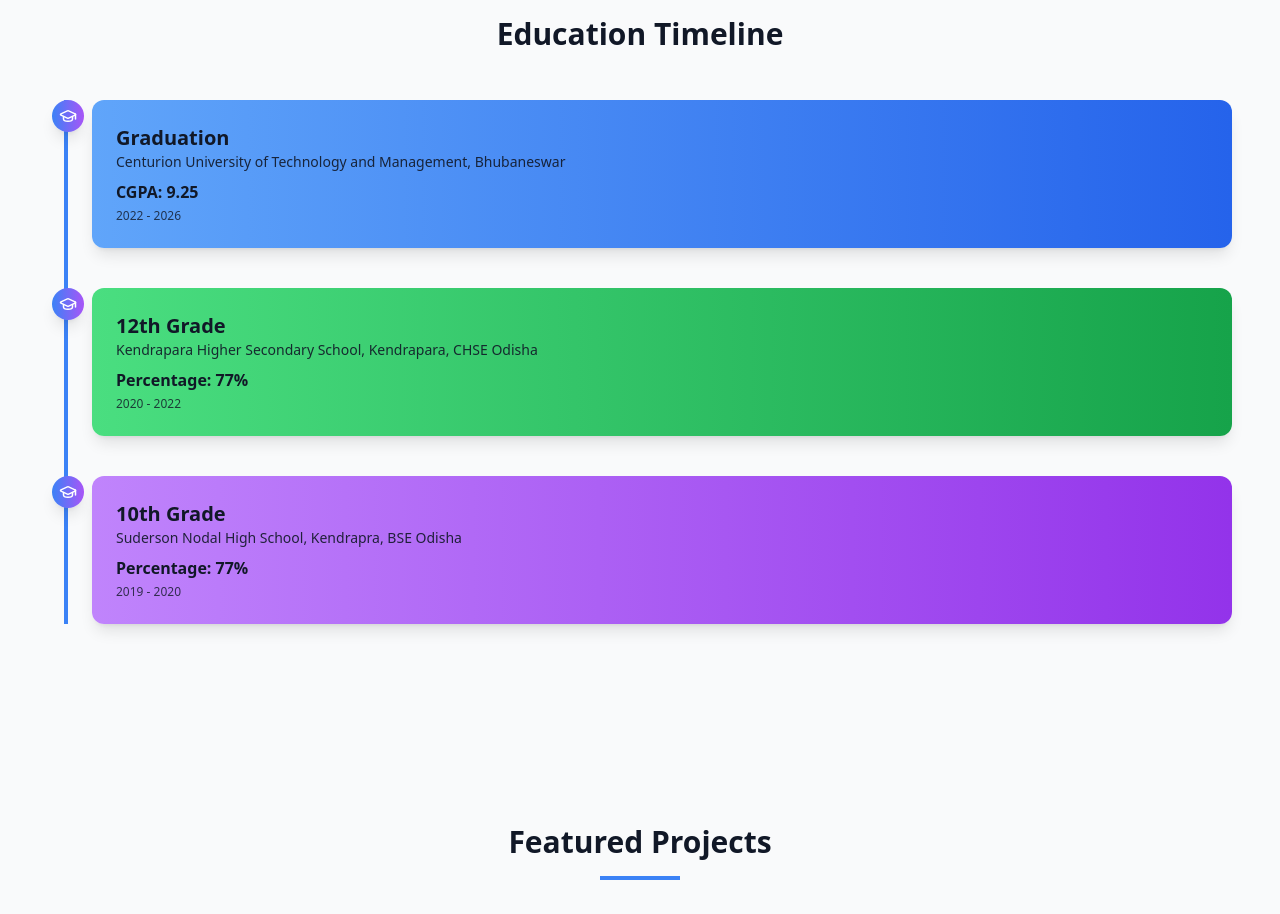
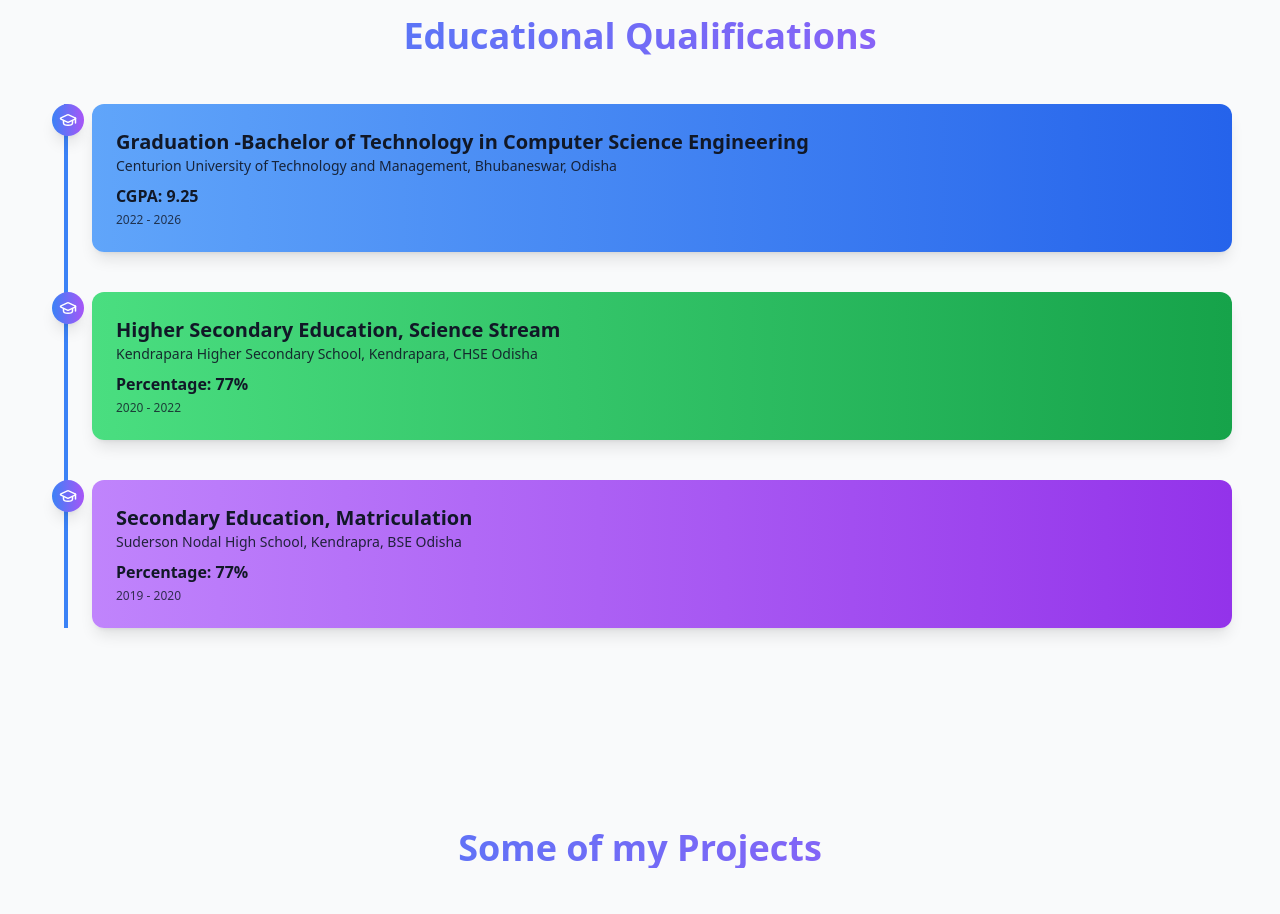
Before and after one commit to RudraP2004/My_Portfolio, a React (Vite) app: page / in a window 1280 px wide. Shown: the part 1420-2334 px from the top of the page. Built offline with nearby package versions, Linux system fonts and the light colour scheme; grey boxes are pictures that could not be loaded.

Commit message:
Changes made

```diff
--- a/src/components/About.tsx
+++ b/src/components/About.tsx
@@ -4,15 +4,15 @@
 
 const qualifications = [
   {
-    title: "Graduation",
+    title: "Graduation -Bachelor of Technology in Computer Science Engineering",
     institute:
-      "Centurion University of Technology and Management, Bhubaneswar",
+      "Centurion University of Technology and Management, Bhubaneswar, Odisha",
     score: "CGPA: 9.25",
     year: "2022 - 2026",
     color: "from-blue-400 to-blue-600",
   },
   {
-    title: "12th Grade",
+    title: "Higher Secondary Education, Science Stream",
     institute:
       "Kendrapara Higher Secondary School, Kendrapara, CHSE Odisha",
     score: "Percentage: 77%",
@@ -20,7 +20,7 @@
     color: "from-green-400 to-green-600",
   },
   {
-    title: "10th Grade",
+    title: "Secondary Education, Matriculation",
     institute: "Suderson Nodal High School, Kendrapra, BSE Odisha",
     score: "Percentage: 77%",
     year: "2019 - 2020",
@@ -111,9 +111,11 @@
           transition={{ duration: 0.6 }}
           viewport={{ once: true }}
         >
-          <h3 className="text-3xl font-bold text-center mb-12">
-            Education Timeline
+          <h3 className="text-4xl font-extrabold bg-gradient-to-r from-blue-500 to-purple-500 bg-clip-text text-transparent text-center mb-12">
+            Educational Qualifications
           </h3>
+
+
 
           <div className="relative border-l-4 border-blue-500 dark:border-blue-400 ml-4">
             {qualifications.map((q, i) => (
--- a/src/components/Projects.tsx
+++ b/src/components/Projects.tsx
@@ -64,8 +64,10 @@
           viewport={{ once: true }}
           className="text-center mb-12"
         >
-          <h2 className="text-3xl font-bold text-gray-900 dark:text-white mb-4">Featured Projects</h2>
-          <div className="w-20 h-1 bg-blue-500 mx-auto mb-8"></div>
+          <h3 className="text-4xl font-extrabold bg-gradient-to-r from-blue-500 to-purple-500 bg-clip-text text-transparent text-center mb-12">
+            Some of my Projects
+          </h3>
+          {/* <div className="w-20 h-1 bg-blue-500 mx-auto"></div> */}
         </motion.div>
 
         <div className="grid grid-cols-1 md:grid-cols-2 gap-8">
```
